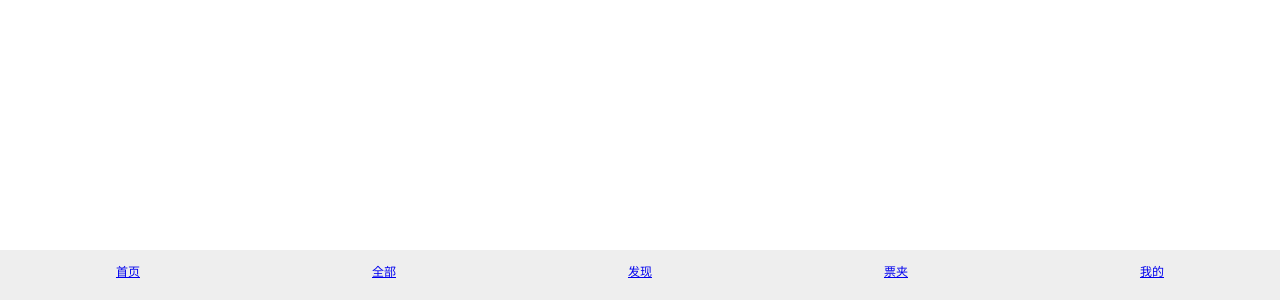
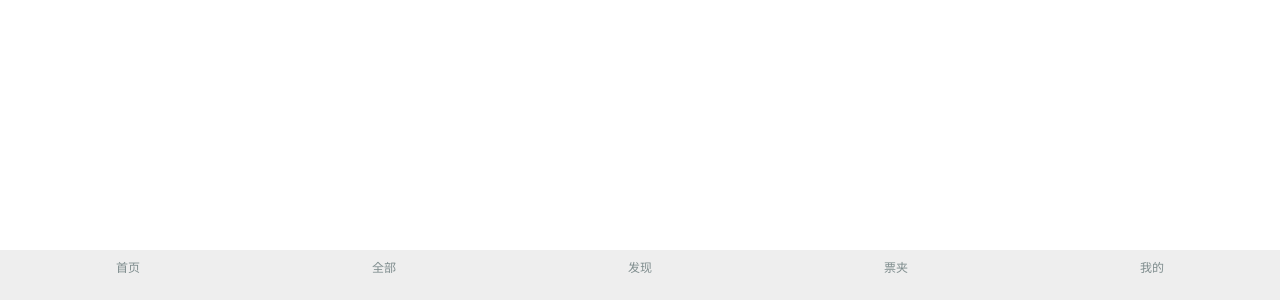
Before and after one commit to AscendTeam/DM, a Vue app: page / in a window 1280 px wide. Shown: the part 500-800 px from the top of the page. Built offline with nearby package versions, Linux system fonts and the light colour scheme.

Commit message:
全部二级路由

```diff
--- /dev/null
+++ b/public/css/reset.css
@@ -0,0 +1,98 @@
+/**
+ * Eric Meyer's Reset CSS v2.0 (http://meyerweb.com/eric/tools/css/reset/)
+ * http://cssreset.com
+ */
+ html, body, div, span, applet, object, iframe,
+ h1, h2, h3, h4, h5, h6, p, blockquote, pre,
+ a, abbr, acronym, address, big, cite, code,
+ del, dfn, em, img, ins, kbd, q, s, samp,
+ small, strike, strong, sub, sup, tt, var,
+ b, u, i, center,
+ dl, dt, dd, ol, ul, li,
+ fieldset, form, label, legend,
+ table, caption, tbody, tfoot, thead, tr, th, td,
+ article, aside, canvas, details, embed,
+ figure, figcaption, footer, header,
+ menu, nav, output, ruby, section, summary,
+ time, mark, audio, video, input {
+   margin: 0;
+   padding: 0;
+   border: 0;
+   font-size: 100%;
+   font-weight: normal;
+   vertical-align: baseline;
+ }
+
+ /* HTML5 display-role reset for older browsers */
+ article, aside, details, figcaption, figure,
+ footer, header, menu, nav, section {
+   display: block;
+ }
+
+ body {
+   line-height: 1;
+ }
+
+ blockquote, q {
+   quotes: none;
+ }
+
+ blockquote:before, blockquote:after,
+ q:before, q:after {
+   content: none;
+ }
+
+ table {
+   border-collapse: collapse;
+   border-spacing: 0;
+ }
+
+ /* custom */
+ a {
+   color: #7e8c8d;
+   text-decoration: none;
+   -webkit-backface-visibility: hidden;
+ }
+
+ li {
+   list-style: none;
+ }
+
+ ::-webkit-scrollbar {
+   width: 5px;
+   height: 5px;
+ }
+
+ ::-webkit-scrollbar-track-piece {
+   background-color: rgba(0, 0, 0, 0.2);
+   -webkit-border-radius: 6px;
+ }
+
+ ::-webkit-scrollbar-thumb:vertical {
+   height: 5px;
+   background-color: rgba(125, 125, 125, 0.7);
+   -webkit-border-radius: 6px;
+ }
+
+ ::-webkit-scrollbar-thumb:horizontal {
+   width: 5px;
+   background-color: rgba(125, 125, 125, 0.7);
+   -webkit-border-radius: 6px;
+ }
+
+ html, body {
+   width: 100%;
+   height: 100%;
+ }
+
+ body {
+   -webkit-text-size-adjust: none;
+   -webkit-tap-highlight-color: rgba(0, 0, 0, 0);
+ }
+
+ /*显示省略号*/
+ .ellipsis{
+   overflow: hidden;
+   text-overflow: ellipsis;
+   white-space: nowrap;
+ }
--- a/public/index.html
+++ b/public/index.html
@@ -5,6 +5,7 @@
     <meta http-equiv="X-UA-Compatible" content="IE=edge">
     <meta name="viewport" content="width=device-width,initial-scale=1.0">
     <link rel="icon" href="<%= BASE_URL %>favicon.ico">
+    <link rel="stylesheet" href="/css/reset.css">
     <title>vue-app3</title>
   </head>
   <body>
--- a/src/App.vue
+++ b/src/App.vue
@@ -1,12 +1,13 @@
 <template>
-  <div>
+   <div>
     <router-view></router-view>
     <FooterGuide/>
+
   </div>
 </template>
 
 <script type="text/ecmascript-6">
-import FooterGuide from './component/footerGuide/footerGuide'
+  import FooterGuide from './component/footerGuide/footerGuide'
   export default {
     components:{
       FooterGuide
@@ -15,6 +16,9 @@
 </script>
 
 <style scoped lang="stylus" rel="stylesheet/stylus">
-
+.div1
+  width 375px
+  height 400px
+  background red
 
 </style>
--- a/src/main.js
+++ b/src/main.js
@@ -2,11 +2,12 @@
 import App from './App.vue'
 import router from './router'
 import 'lib-flexible'
+import store from './vuex/store'
 
 Vue.config.productionTip = false
 
 new Vue({
   render: h => h(App),
-  router
-
+  router,
+  store
 }).$mount('#app')
--- /dev/null
+++ b/src/pages/whole/coffee/coffee.vue
@@ -0,0 +1,15 @@
+<template>
+  <div>
+    454545
+  </div>
+</template>
+
+<script type="text/ecmascript-6">
+  export default {
+  }
+</script>
+
+<style lang="stylus" scoped>
+
+
+</style>
--- a/src/pages/whole/whole.vue
+++ b/src/pages/whole/whole.vue
@@ -1,6 +1,18 @@
 <template>
-  <div>
-    home
+  <div class="wholeComponent">
+    <div class="C-router">
+      <router-link class="listRouter" :class="{active:$route.path==='/whole/***'}" to='/***'>
+        演出
+      </router-link>
+      <router-link class="listRouter" :class="{active:$route.path==='/whole/coffee'}" to='/whole/coffee'>
+        大咖
+      </router-link>
+      <router-link class="listRouter" :class="{active:$route.path==='/whole/***'}" to='/***'>
+        品牌
+      </router-link>
+    </div>
+    <span class="C-search">加</span>
+    <router-view></router-view>
   </div>
 </template>
 
@@ -10,6 +22,25 @@
 </script>
 
 <style lang="stylus" scoped>
-
+  .wholeComponent
+    height 40px
+    width 100%
+    // background-color #eee
+    .C-router
+      display flex
+      justify-content center
+      .listRouter
+        padding 0 20px
+        text-align center
+        font-size 14px
+        line-height 40px
+        &.active
+          color #000
+          font-size 16px
+    .C-search
+      position absolute
+      font-size 16px
+      right 10px
+      top 10px
 
 </style>
```
Also changed, not shown: package.json (+6 -1 lines), src/router/routes.js (+6 -1 lines), 1 other file (tests, documents, lock files or other folders).
